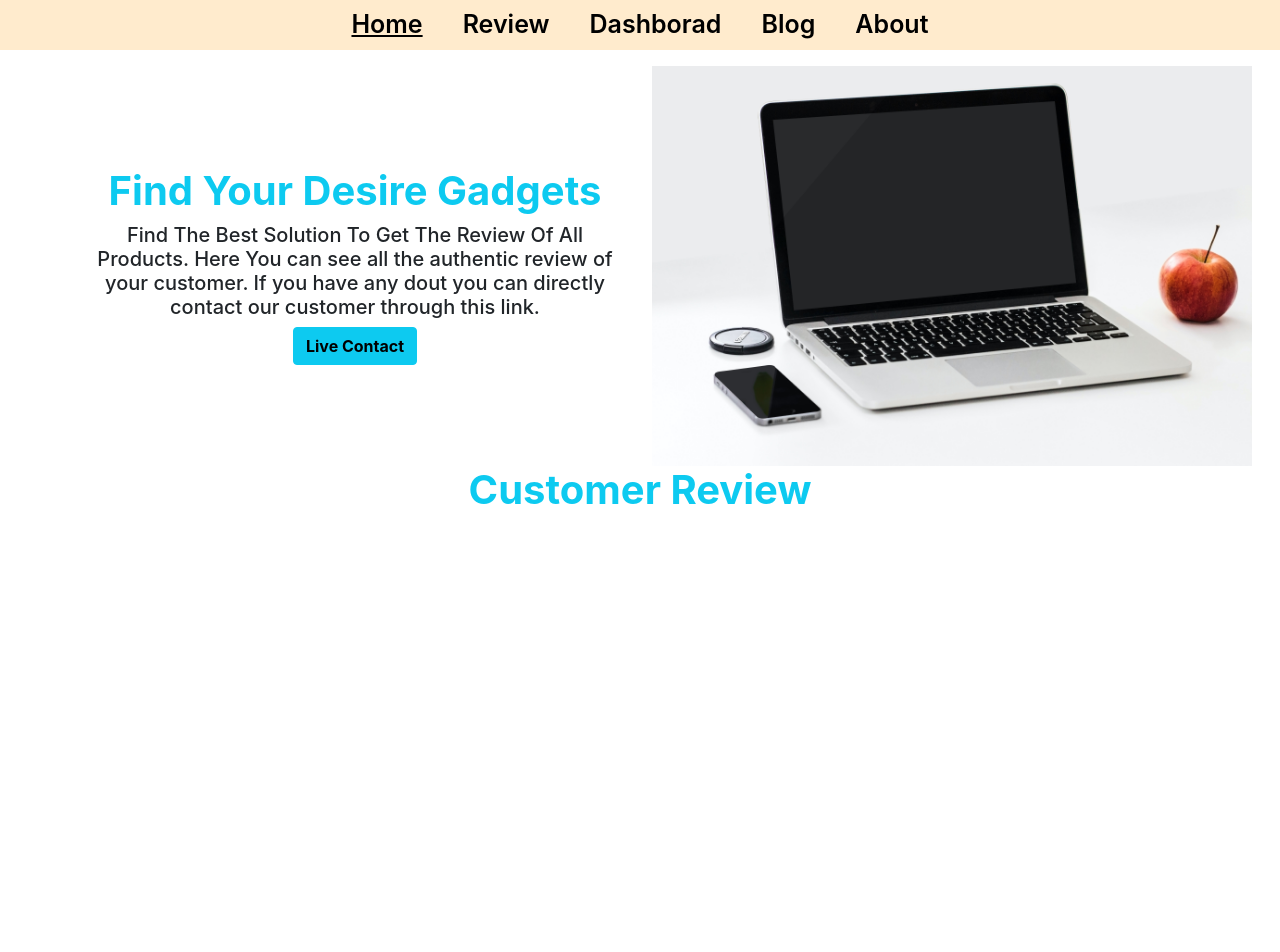
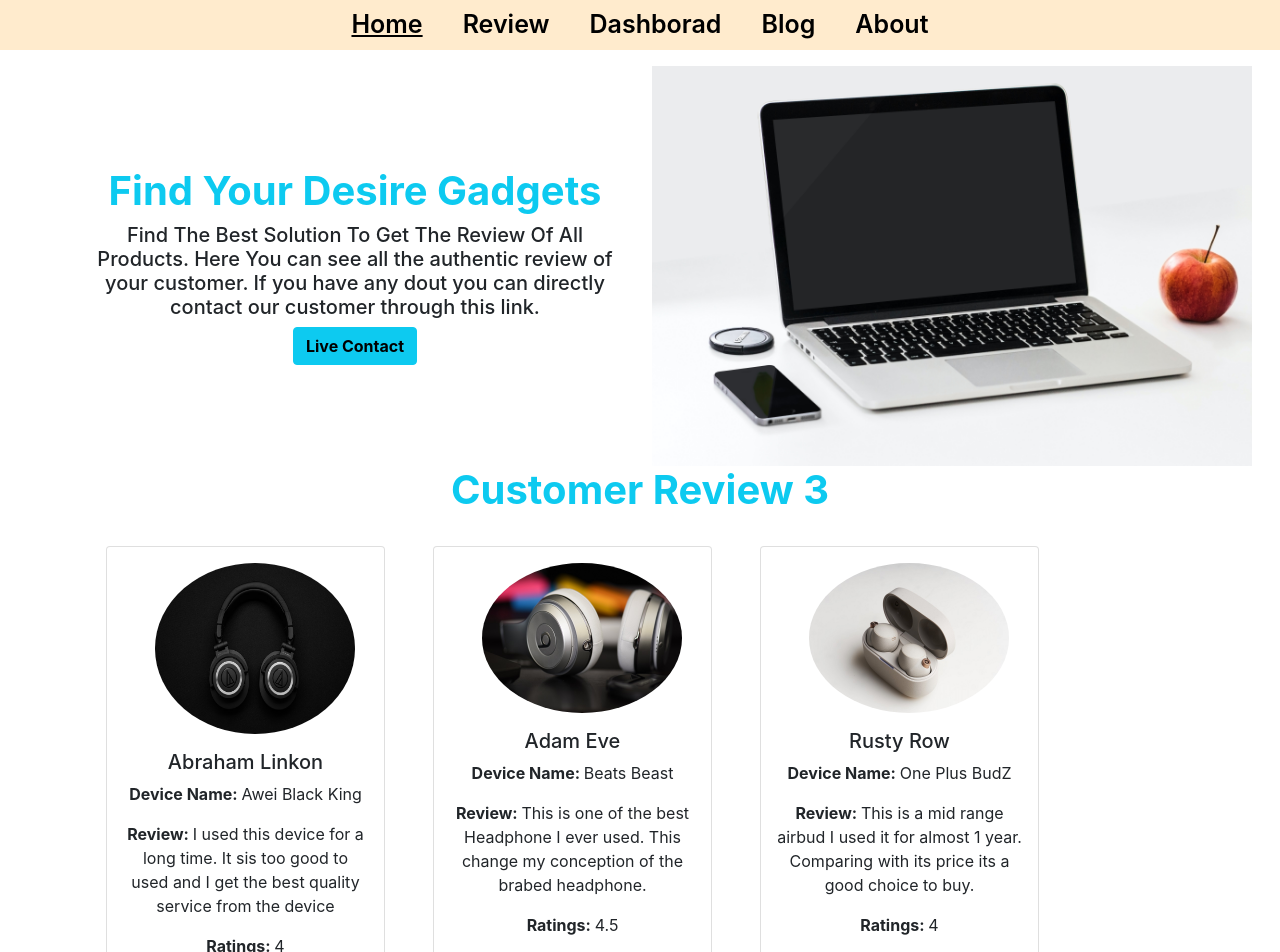
Before and after one commit to MAvi-Rup/product_analysis_website_react, a React (Create React App) app: page /home in a window 1280 px wide. Shown: the top 952 px of the page. Before the commit the page ends 800 px from the top, so only its background shows below. Built offline with nearby package versions, Linux system fonts and the light colour scheme.

Commit message:
Review Load Done

```diff
--- /dev/null
+++ b/src/Component/CustomerReview/CustromerReview.js
@@ -0,0 +1,21 @@
+import React from 'react';
+
+const CustromerReview = (props) => {
+    const {name,review,device,rating,img} = props.product
+    return (
+        <div className="card-group m-4 w-25">
+            <div className="card">
+                <img style={{width:'200px', borderRadius:'50%'}} src={img} className="ms-5 mt-3" alt="Text"/>
+                    <div className="card-body">
+                        <h5 className="card-title">{name}</h5>
+                        <p className="card-text"> <span className='fw-bold'> Device Name: </span>{device}</p>
+                        <p className="card-text"> <span className='fw-bold'> Review: </span>{review}</p>
+                        <p className="card-text"> <span className='fw-bold'> Ratings: </span>{rating}</p>
+                        {/* <button onClick={()=>props.eventHandler(props.product)} className='btn btn-success'>Add to Cart <FontAwesomeIcon icon={faShoppingCart} /></button> */}
+                </div>
+            </div>
+        </div>
+    );
+};
+
+export default CustromerReview;
--- a/src/Component/Home/Home.js
+++ b/src/Component/Home/Home.js
@@ -1,7 +1,11 @@
 import React from 'react';
+import useProducts from '../../hooks/useProducts';
+import CustromerReview from '../CustomerReview/CustromerReview';
 
 
 const Home = () => {
+    const [products,setProducts] = useProducts()
+    const pro = products.slice(0,3)
     return (
         <div className='container'>
             <div className='row'>
@@ -16,8 +20,13 @@ const Home = () => {
                     <img src="./img/laptop.jpg" style={{width:'600px'}} alt="" />
                 </div>
             </div>
-            <h1 className='text-center text-info fw-bold'>Customer Review </h1>
+            <h1 className='text-center text-info fw-bold'>Customer Review {pro.length}</h1>
+            <div className='d-flex flex-wrap'>
+            {
+                pro.map(product =><CustromerReview key={product.id} product={product}></CustromerReview>)
+            }
 
+            </div>
 
         </div>
     );
--- a/src/hooks/useProducts.js
+++ b/src/hooks/useProducts.js
@@ -1,13 +1,13 @@
 import { useEffect, useState } from "react"
 
 const useProducts = ()=>{
-    const [products,setProducts] = useState([])
+    const [review,setProducts] = useState([])
     useEffect(()=>{
         fetch('products.json')
         .then(res =>res.json())
         .then(data =>setProducts(data))
 
     },[]);
-    return [products,setProducts];
+    return [review,setProducts];
 }
 export default useProducts;
```
